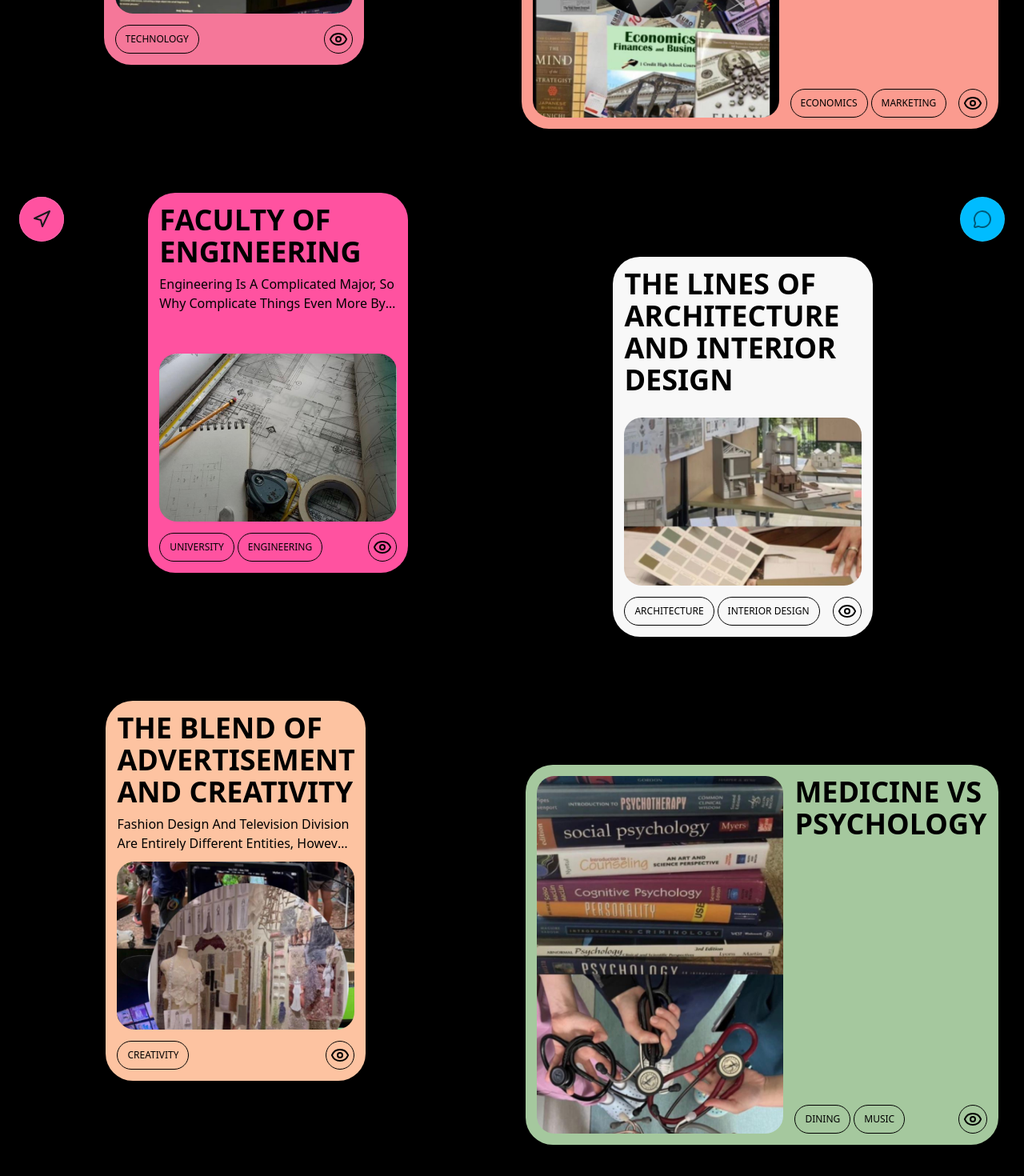
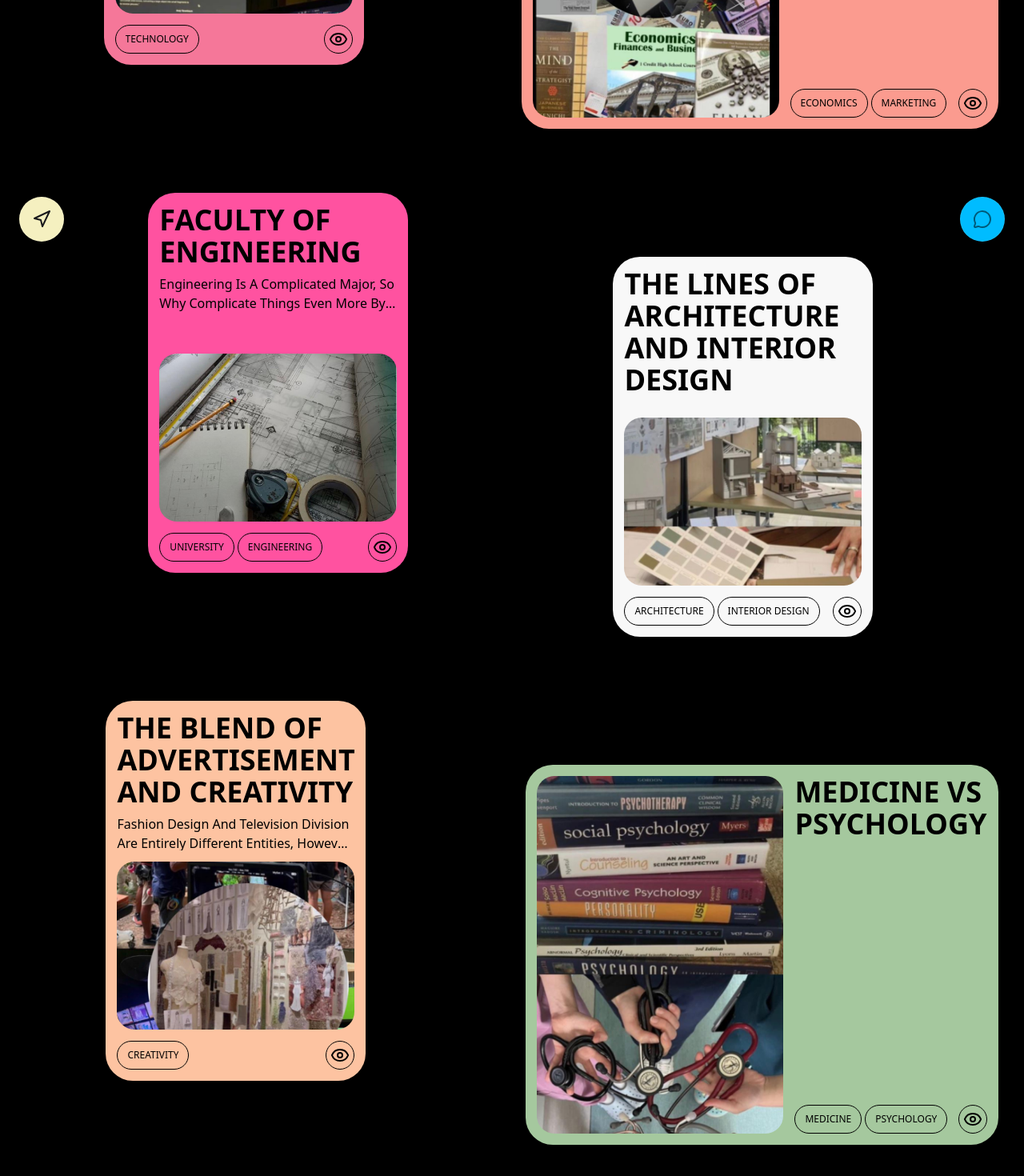
Before and after one commit to FadyEmad01/test-lilly-project, a Next.js app: page /docs in a window 1280 px wide. Shown: the part 474-1944 px from the top of the page at 80% size. Built offline with nearby package versions, Linux system fonts and the light colour scheme.

Commit message:
final v7

```diff
--- a/components/layout/navDropdownMenu.tsx
+++ b/components/layout/navDropdownMenu.tsx
@@ -13,10 +13,10 @@ import Link from "next/link"
 
 export default function NavDropdownMenu() {
     return (
-        <div className="fixed bottom-6 left-6 z-50 w-14 h-14 rounded-full flex items-center justify-center shadow-lg shadow-black/30 border border-white/10 transition-colors duration-300 bg-[#FF52A0]">
+        <div className="fixed bottom-6 left-6 z-50 w-14 h-14 rounded-full flex items-center justify-center shadow-lg shadow-black/30 border border-white/10 transition-colors duration-300">
             <DropdownMenu>
                 <DropdownMenuTrigger className="w-14 h-14 rounded-full flex items-center justify-center shadow-lg shadow-black/30 border border-white/10 transition-colors duration-300" asChild>
-                    <Button className="w-14 h-14 rounded-full flex items-center justify-center shadow-lg shadow-black/30 border border-white/10 transition-colors duration-300 bg-[#FF52A0]"><Navigation className="size-6"/></Button>
+                    <Button className="w-14 h-14 rounded-full flex items-center justify-center shadow-lg shadow-black/30 border border-white/10 transition-colors duration-300 bg-[#F5F0C0]"><Navigation className="size-6"/></Button>
 
                 </DropdownMenuTrigger>
                 <DropdownMenuContent align="start" className="rounded-[16px]">
--- a/constants/POSTS.ts
+++ b/constants/POSTS.ts
@@ -129,7 +129,7 @@ This presentation is AI generated, but all of the information is thoroughly rese
     publishedDate: "02.21.2026",
     // Replace with local image
     heroImage: "/images/p6.jpeg",
-    tags: ["DINING", "MUSIC"],
+    tags: ["MEDICINE", "PSYCHOLOGy"],
     backgroundColor: "#A5C89E",
     cardType: "post",
     size: "large",
```
